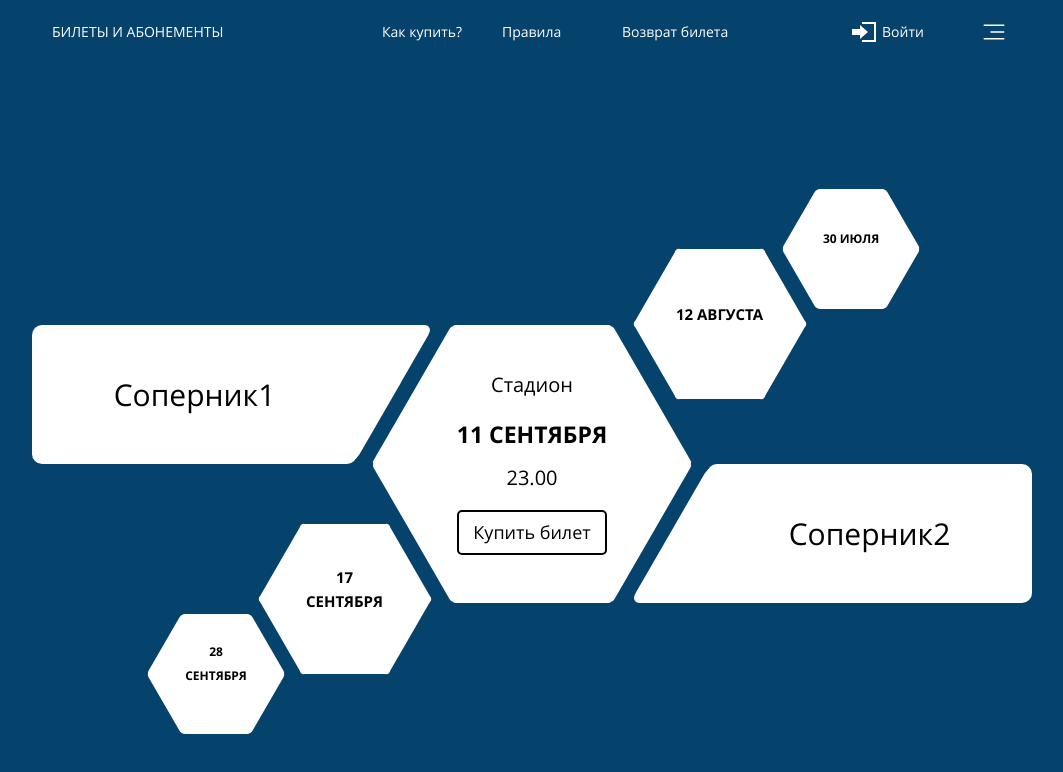
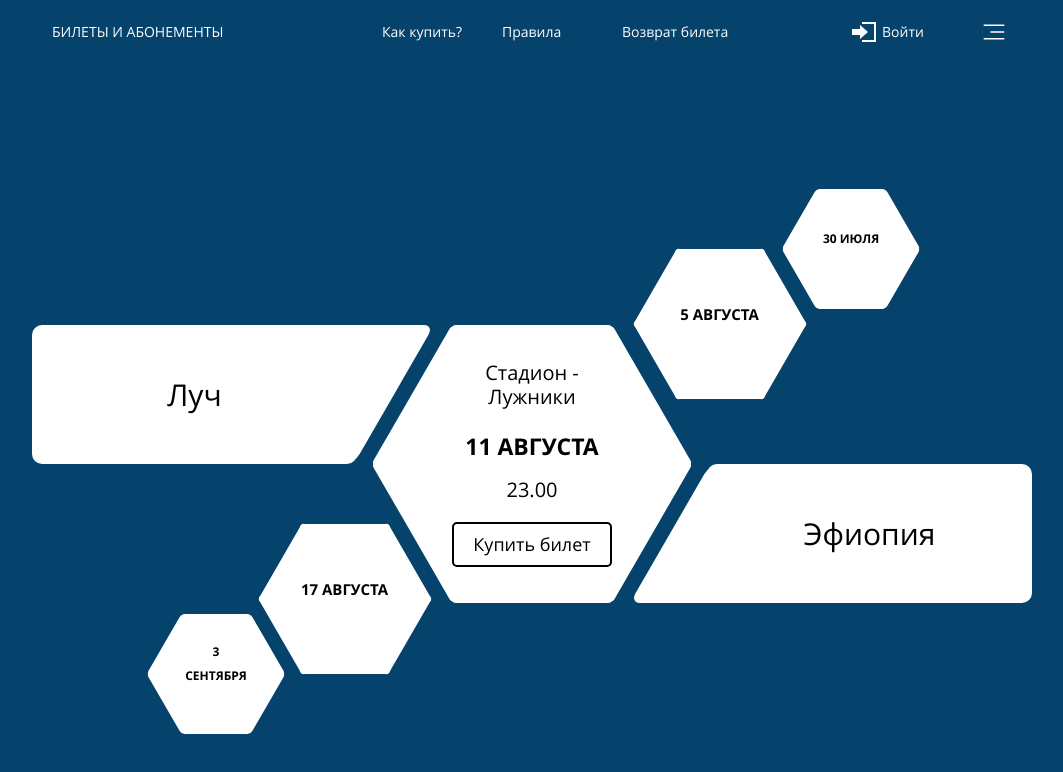
Before and after one commit to mikhailkaryamin/test-infomatika, a React app: page / in a window 1280 px wide. Shown: the top 772 px of the page, without its empty margins (108-1171 px from the left). Built offline with nearby package versions, Linux system fonts and the light colour scheme.

Commit message:
refactor(main): new data matches

```diff
--- a/src/components/main.jsx
+++ b/src/components/main.jsx
@@ -16,58 +16,58 @@ const MATCHES = [{
   id: 1,
   date: '30 июля',
   time: '9.00',
-  place: 'Стадион',
-  rivalFirst: 'Соперник1',
-  rivalSecond: 'Соперник2',
+  place: 'Стадион - Торпедо',
+  rivalFirst: 'Динамо',
+  rivalSecond: 'Бобруйск',
 }, {
   id: 2,
-  date: '12 августа',
+  date: '5 августа',
   time: '21.00',
-  place: 'Стадион',
-  rivalFirst: 'Соперник1',
-  rivalSecond: 'Соперник2',
+  place: 'Стадион - Локомотив',
+  rivalFirst: 'ЦСКА',
+  rivalSecond: 'Арсенал',
 }, {
   id: 3,
-  date: '11 сентября',
+  date: '11 августа',
   time: '23.00',
-  place: 'Стадион',
-  rivalFirst: 'Соперник1',
-  rivalSecond: 'Соперник2',
+  place: 'Стадион - Лужники',
+  rivalFirst: 'Луч',
+  rivalSecond: 'Эфиопия',
 }, {
   id: 4,
-  date: '17 сентября',
+  date: '17 августа',
   time: '21.00',
-  place: 'Стадион',
-  rivalFirst: 'Соперник1',
-  rivalSecond: 'Соперник2',
+  place: 'Стадион - Тамбов',
+  rivalFirst: 'Анжи',
+  rivalSecond: 'Крыжопинск',
 }, {
   id: 5,
-  date: '28 сентября',
+  date: '3 сентября',
   time: '16.00',
-  place: 'Стадион',
-  rivalFirst: 'Соперник1',
-  rivalSecond: 'Соперник2',
+  place: 'Стадион - Лужники',
+  rivalFirst: 'Крылья советов',
+  rivalSecond: 'Ахмад',
 }, {
   id: 33,
-  date: '15 сентября',
+  date: '10 сентября',
   time: '23.00',
-  place: 'Стадион',
-  rivalFirst: 'Соперник1',
-  rivalSecond: 'Соперник2',
+  place: 'Стадион - Волга',
+  rivalFirst: 'Волга',
+  rivalSecond: 'Зенит',
 }, {
   id: 43,
   date: '16 сентября',
   time: '21.00',
-  place: 'Стадион',
-  rivalFirst: 'Соперник1',
-  rivalSecond: 'Соперник2',
+  place: 'Стадион - Рим',
+  rivalFirst: 'Реал',
+  rivalSecond: 'Торпедо',
 }, {
   id: 53,
-  date: '58 сентября',
+  date: '28 сентября',
   time: '16.00',
-  place: 'Стадион',
-  rivalFirst: 'Соперник1',
-  rivalSecond: 'Соперник2',
+  place: 'Стадион - Киев',
+  rivalFirst: 'Динамо',
+  rivalSecond: 'Шахтер',
 }];
 
 const PREFIXES = [{
```
